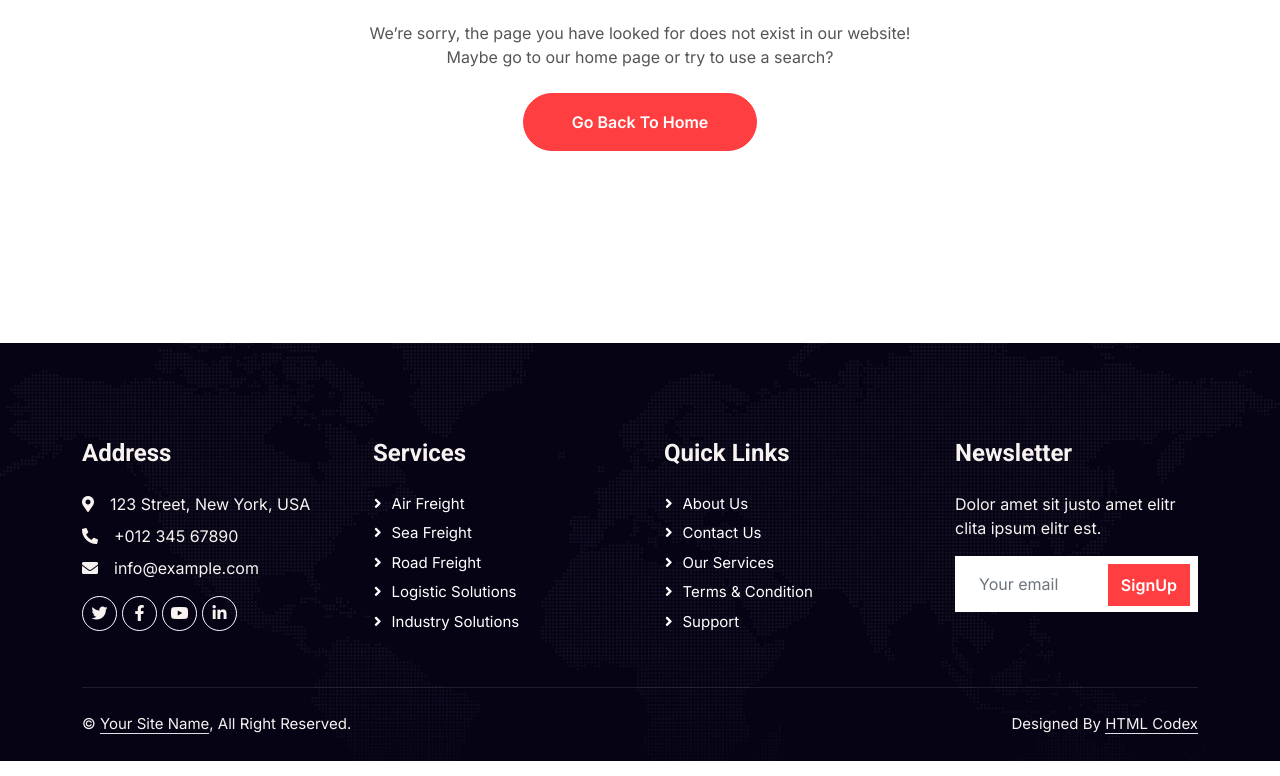
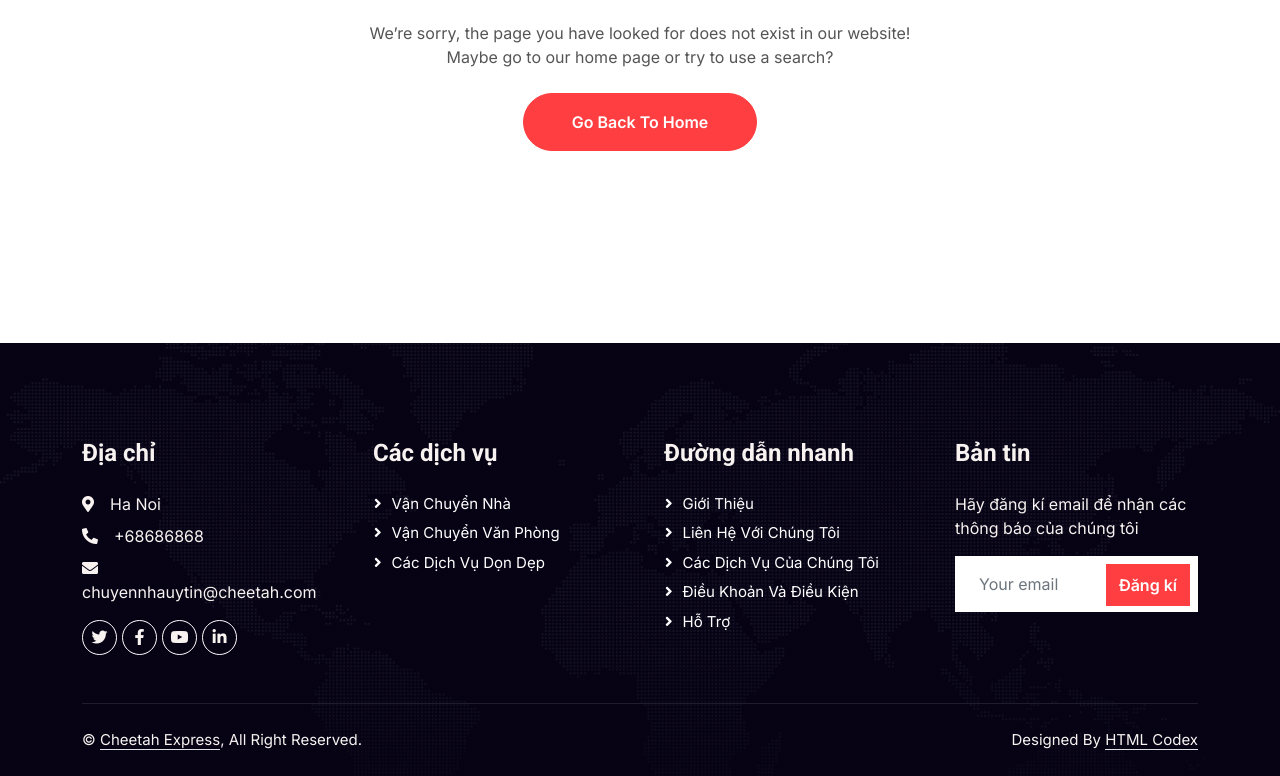
Before and after one commit to Cheetah-Express/Cheetah-Express.github.io, a plain HTML site: page 404.html in a window 1280 px wide. Shown: the part 848-1624 px from the top of the page. Drawn offline with nearby package versions, Linux system fonts and the light colour scheme.

Commit message:
edit for Hai-chan

```diff
--- a/404.html
+++ b/404.html
@@ -111,10 +111,10 @@
         <div class="container py-5">
             <div class="row g-5">
                 <div class="col-lg-3 col-md-6">
-                    <h4 class="text-light mb-4">Address</h4>
-                    <p class="mb-2"><i class="fa fa-map-marker-alt me-3"></i>123 Street, New York, USA</p>
-                    <p class="mb-2"><i class="fa fa-phone-alt me-3"></i>+012 345 67890</p>
-                    <p class="mb-2"><i class="fa fa-envelope me-3"></i>info@example.com</p>
+                    <h4 class="text-light mb-4">Địa chỉ</h4>
+                    <p class="mb-2"><i class="fa fa-map-marker-alt me-3"></i>Ha Noi</p>
+                    <p class="mb-2"><i class="fa fa-phone-alt me-3"></i>+68686868</p>
+                    <p class="mb-2"><i class="fa fa-envelope me-3"></i>chuyennhauytin@cheetah.com</p>
                     <div class="d-flex pt-2">
                         <a class="btn btn-outline-light btn-social" href=""><i class="fab fa-twitter"></i></a>
                         <a class="btn btn-outline-light btn-social" href=""><i class="fab fa-facebook-f"></i></a>
@@ -123,27 +123,25 @@
                     </div>
                 </div>
                 <div class="col-lg-3 col-md-6">
-                    <h4 class="text-light mb-4">Services</h4>
-                    <a class="btn btn-link" href="">Air Freight</a>
-                    <a class="btn btn-link" href="">Sea Freight</a>
-                    <a class="btn btn-link" href="">Road Freight</a>
-                    <a class="btn btn-link" href="">Logistic Solutions</a>
-                    <a class="btn btn-link" href="">Industry solutions</a>
+                    <h4 class="text-light mb-4">Các dịch vụ</h4>
+                    <a class="btn btn-link" href="">Vận chuyển nhà</a>
+                    <a class="btn btn-link" href="">Vận chuyển văn phòng</a>
+                    <a class="btn btn-link" href="">Các dịch vụ dọn dẹp</a>
                 </div>
                 <div class="col-lg-3 col-md-6">
-                    <h4 class="text-light mb-4">Quick Links</h4>
-                    <a class="btn btn-link" href="">About Us</a>
-                    <a class="btn btn-link" href="">Contact Us</a>
-                    <a class="btn btn-link" href="">Our Services</a>
-                    <a class="btn btn-link" href="">Terms & Condition</a>
-                    <a class="btn btn-link" href="">Support</a>
+                    <h4 class="text-light mb-4">Đường dẫn nhanh</h4>
+                    <a class="btn btn-link" href="">Giới thiệu</a>
+                    <a class="btn btn-link" href="">Liên hệ với chúng tôi</a>
+                    <a class="btn btn-link" href="">Các dịch vụ của chúng tôi</a>
+                    <a class="btn btn-link" href="">Điều khoản và điều kiện</a>
+                    <a class="btn btn-link" href="">Hỗ trợ</a>
                 </div>
                 <div class="col-lg-3 col-md-6">
-                    <h4 class="text-light mb-4">Newsletter</h4>
-                    <p>Dolor amet sit justo amet elitr clita ipsum elitr est.</p>
+                    <h4 class="text-light mb-4">Bản tin</h4>
+                    <p>Hãy đăng kí email để nhận các thông báo của chúng tôi</p>
                     <div class="position-relative mx-auto" style="max-width: 400px;">
                         <input class="form-control border-0 w-100 py-3 ps-4 pe-5" type="text" placeholder="Your email">
-                        <button type="button" class="btn btn-primary py-2 position-absolute top-0 end-0 mt-2 me-2">SignUp</button>
+                        <button type="button" class="btn btn-primary py-2 position-absolute top-0 end-0 mt-2 me-2">Đăng kí</button>
                     </div>
                 </div>
             </div>
@@ -152,7 +150,7 @@
             <div class="copyright">
                 <div class="row">
                     <div class="col-md-6 text-center text-md-start mb-3 mb-md-0">
-                        &copy; <a class="border-bottom" href="#">Your Site Name</a>, All Right Reserved.
+                        &copy; <a class="border-bottom" href="#">Cheetah Express</a>, All Right Reserved.
                     </div>
                     <div class="col-md-6 text-center text-md-end">
                         <!--/*** This template is free as long as you keep the footer author’s credit link/attribution link/backlink. If you'd like to use the template without the footer author’s credit link/attribution link/backlink, you can purchase the Credit Removal License from "https://htmlcodex.com/credit-removal". Thank you for your support. ***/-->
```
Also changed, not shown: about.html (+3 -5 lines), contact.html (+3 -5 lines), feature.html (+18 -20 lines), index.html (+4 -6 lines).
